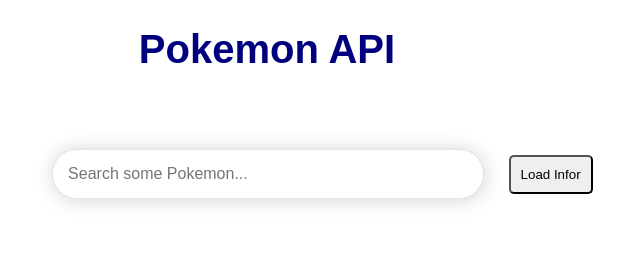
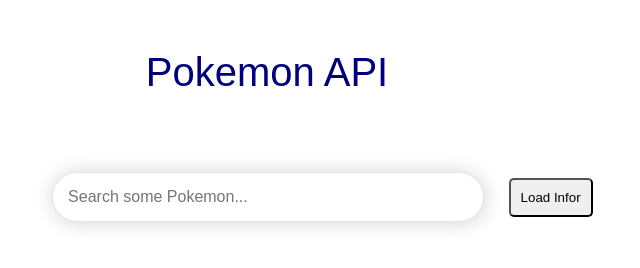
Before and after one commit to Dinhviethd/BTVN8_Sgroup, a plain HTML site: page index.html in a window 1280 px wide. Shown: the whole page, without its empty margins (373-1013 px from the left). Drawn offline with Linux system fonts and the light colour scheme.

Commit message:
Push code

```diff
--- a/style.css
+++ b/style.css
@@ -2,9 +2,11 @@
     font-family: sans-serif;
 }
 h1{
+    margin-top: 50px;
     color:rgb(0, 0, 126);
     text-align: center;
     font-size: 40px;
+    font-weight: 400;
 }
 body{
     position: relative;
```
